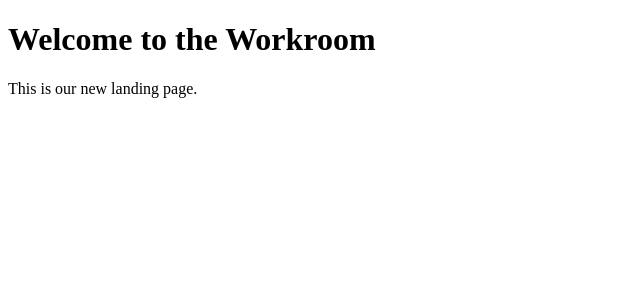
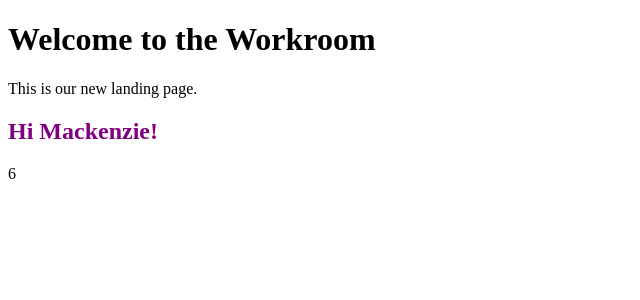
Before and after one commit to deewilcox/hellowebapp, a Django app: page / in a window 1280 px wide. Shown: the part 134-434 px from the top of the page, without its empty margins (0-640 px from the left). Run offline with Django 3.2, Linux system fonts and the light colour scheme.

Commit message:
Page setup

```diff
--- a/collection/templates/index.html
+++ b/collection/templates/index.html
@@ -6,4 +6,6 @@
 {% block content %}
     <h1>Welcome to the Workroom</h1>
     <p>This is our new landing page.</p>
+    <h2 style="color:purple;">{{ greeting }}</h2>
+    <p>{{ number }}</p>
 {% endblock content %}
--- a/collection/views.py
+++ b/collection/views.py
@@ -2,4 +2,8 @@ from django.shortcuts import render
 
 # Create your views here.
 def index(request):
-   return render(request, 'index.html')
+    number = 6
+    return render(request, 'index.html',{
+        'number':number,
+        'greeting':'Hi Mackenzie!',
+    })
```
Also changed, not shown: db.sqlite3, 2 other files.
